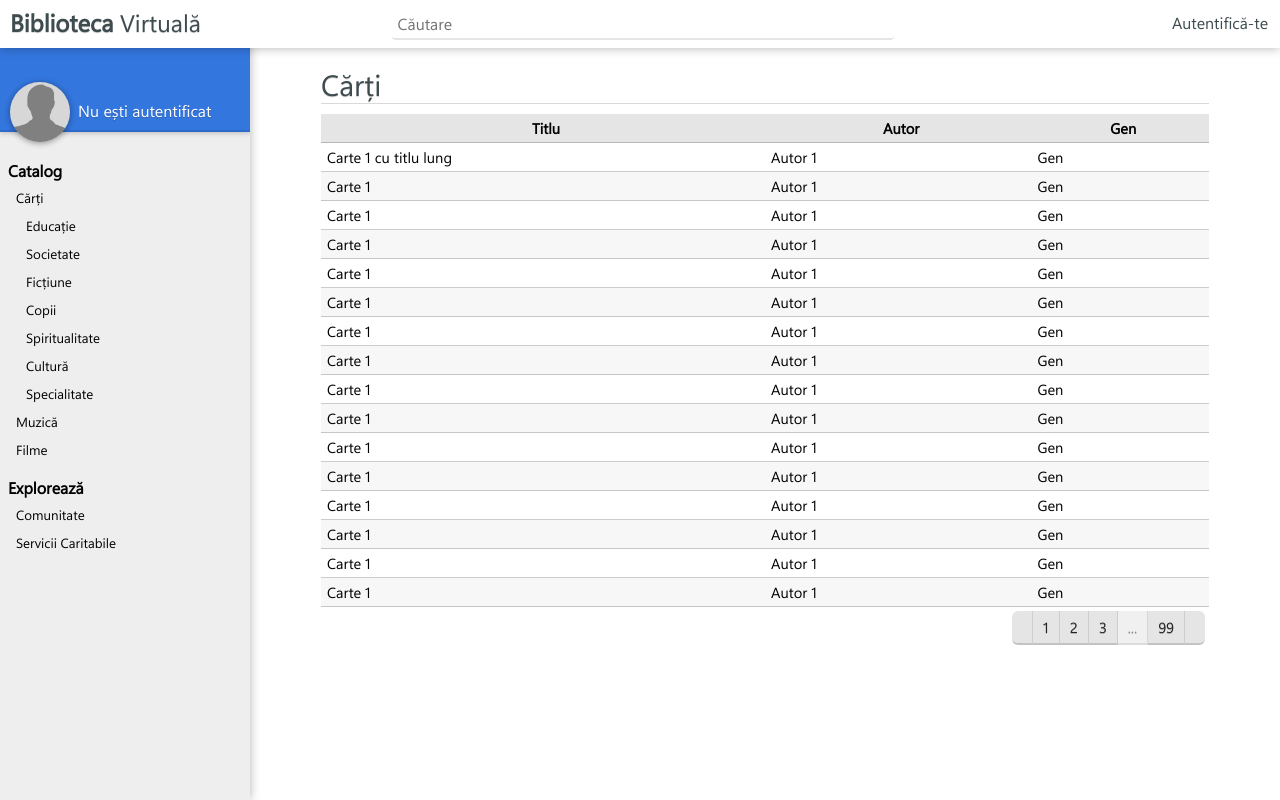
After one commit to RaduTek/Biblioteca, a PHP site: page /lista.html in a window 1280 px wide. The commit adds this page. Run offline with PHP 8.4, Linux system fonts and the light colour scheme; some libraries are stand-ins or nearby versions; some web fonts are replaced.

Commit message:
Update 2

```diff
--- a/css/style.css
+++ b/css/style.css
@@ -181,6 +181,8 @@ button:active iconify-icon {
     transition: background-color 0.2s;
     display: flex;
     user-select: none;
+    text-decoration: none;
+    color: inherit;
 }
 .btn-round.hold-focus:focus {
     background-color: rgba(0,0,0,11%);
@@ -214,11 +216,16 @@ button:active iconify-icon {
     border: none;
     border-radius: var(--button-radius);
     padding: 4px 10px;
+    color: #222;
     background-color: rgba(0,0,0,10%);
     border-bottom: 2px solid rgba(0,0,0,15%);
+    text-decoration: none;
     text-shadow: 0 1px 0 rgba(0,0,0,20%);
     transition: background-color 0.2s, box-shadow 0.2s;
     user-select: none;
+}
+.btn iconify-icon {
+    filter: drop-shadow(0 1px 0 rgba(0,0,0,20%));
 }
 .btn:hover {
     background-color: rgba(0,0,0,7%);
@@ -273,6 +280,7 @@ button:active iconify-icon {
     font-weight: inherit;
     border: none;
     outline: none;
+    box-sizing: border-box;
     border-radius: 4px;
     padding: 4px 6px;
     background-color: rgba(0,0,0,5%);
@@ -321,6 +329,57 @@ button:active iconify-icon {
     margin: 2px -4px -3px -4px;
 }
 
+h1, h2, h3, p {
+    margin: 0;
+    margin-bottom: 10px;
+}
+
+h1, h2, h3 {
+    font-weight: normal;
+    color: #3e4b4f;
+    text-shadow: 0 1px 0 rgba(0,0,0,15%);
+}
+
+h1 {
+    border-bottom: 1px solid rgba(0,0,0,15%);
+}
+
+.cards {
+    width: 100%;
+    display: flex;
+    flex-direction: row;
+    justify-content: center;
+}
+
+.cards .card {
+    margin: 10px;
+    display: flex;
+    flex-direction: column;
+    box-shadow: 0 3px 8px rgba(0,0,0,40%);
+    border-radius: 6px;
+    transition: transform 0.3s;
+    text-align: center;
+    padding: 8px;
+    align-self: center;
+}
+.cards .card h1 {
+    border: none;
+    font-size: 20pt;
+    font-weight: bold;
+    margin: 0;
+}
+.cards .card h2 {
+    border: none;
+    font-size: 14pt;
+    margin: 0 0 4px;
+}
+.cards.fixed-width .card {
+    width: 200px;
+}
+.cards.hoverable .card:hover {
+    transform: scale(105%);
+}
+
 #navTop {
     box-sizing: border-box;
     padding: 4px;
@@ -336,6 +395,10 @@ button:active iconify-icon {
 }
 #navTop iconify-icon {
     color: #3e4b4f;
+}
+#navTop a {
+    text-decoration: none;
+    color: inherit;
 }
 #navTop #navSidebar {
     flex: 0 0 40px;
@@ -354,6 +417,10 @@ button:active iconify-icon {
     padding-left: 6px;
     padding-bottom: 4px;
     text-shadow: 0 1px 0 rgba(0,0,0,15%);
+}
+#navTop #navLogo a:hover {
+    text-decoration: underline;
+    text-decoration-thickness: 1px;
 }
 #navTop #navLogo #navNumeApp {
     display: inline;
@@ -662,6 +729,13 @@ button:active iconify-icon {
     #navTop .btn-round > label {
         display: none;
     }
+    .cards {
+        flex-direction: column;
+    }
+    .cards .card {
+        width: 200px;
+        align-self: center;
+    }
 }
 @media screen and (max-width: 800px) {
     #navTop #navUser #btnShowSearch {
@@ -742,3 +816,17 @@ button:active iconify-icon {
         opacity: 0;
     }
 }
+
+/* Override class styles */
+
+.al-left   { text-align: left; }
+.al-center { text-align: center; }
+.al-right  { text-align: right; }
+
+.width-100 { width: 100%; }
+
+.display-block { display: block; }
+
+.border-none { border: none; }
+
+.margin-0 { margin: 0; }
--- /dev/null
+++ b/lista.html
@@ -0,0 +1,248 @@
+<!DOCTYPE html>
+<html lang="ro">
+    <head>
+        <title>Template - Biblioteca</title>
+
+        <meta name="viewport" content="width=device-width, initial-scale=1" />
+
+        <link rel="preload" href="font/SegoeUIVariable.woff" as="font" type="font/woff" crossorigin>
+        <link rel="preload" href="font/SegoeUIVariable.woff2" as="font" type="font/woff2" crossorigin>
+        <link rel="stylesheet" href="css/style.css" />
+
+        <script type="text/javascript" src="https://code.iconify.design/iconify-icon/1.0.0/iconify-icon.min.js"></script>
+        <script type="text/javascript" src="js/jquery-3.6.1.min.js"></script>
+
+        <script type="text/javascript" src="js/script.js"></script>
+    </head>
+    <body onload="bodyOnLoad()">
+        <div id="sus">
+            <div id="navTop">
+                <div id="navSidebarToggle">
+                    <button class="btn-round tt-parent" id="navSidebarToggleBtn">
+                        <span class="tt tt-br tt-delay m-deschide">Deschide meniu</span>
+                        <iconify-icon icon="fluent:navigation-20-filled" class="m-deschide" width="36"></iconify-icon>
+                        <span class="tt tt-br tt-delay m-inchide mobile-hide">Închide meniu</span>
+                        <iconify-icon icon="fluent:dismiss-20-filled" class="m-inchide mobile-hide" width="36"></iconify-icon>
+                    </button>
+                </div>
+                <div id="navLogo">
+                    <a href="index.html">
+                        <span id="navNumeApp">Biblioteca</span>
+                        <span id="navNumeSecundar"> Virtuală</span>
+                    </a>
+                </div>
+                <div id="navSearch">
+                    <form id="formSearch">
+                        <button id="btnHideSearch" class="tt-parent" type="reset">
+                            <span class="tt tt-br tt-delay">Închide</span>
+                            <iconify-icon icon="fluent:dismiss-16-regular"></iconify-icon>
+                        </button>
+                        <input id="inputSearch" type="text" name="cauta" placeholder="Căutare"/>
+                        <button id="btnSearch" class="tt-parent" type="sumbit">
+                            <span class="tt tt-bl tt-delay">Caută</span>
+                            <iconify-icon icon="fluent:search-16-regular"></iconify-icon>
+                        </button>
+                    </form>
+                </div>
+                <div id="navUser">
+                    <a href="login.html">
+                        <button class="btn-round tt-parent">
+                            <span class="tt tt-bl tt-delay">Autentifică-te</span>
+                            <label>Autentifică-te</label>
+                            <iconify-icon icon="fluent:person-16-regular" width="36"></iconify-icon>
+                        </button>
+                    </a>
+                    <button id="btnShowSearch" class="btn-round tt-parent">
+                        <span class="tt tt-bl tt-delay">Căutare</span>
+                        <label>Căutare</label>
+                        <iconify-icon icon="fluent:search-16-regular" width="32"></iconify-icon>
+                    </button>
+                </div>
+            </div>
+        </div>
+        <div id="sidebar">
+            <div id="sidebarDim"></div>
+            <div id="navSidebar">
+                <div id="sidebarProfile">
+                    <div id="sidebarProfileBack"></div>
+                    <div id="sidebarProfileFore">
+                        <img id="sidebarProfileImg" src="imagini/user-placeholder.jpg" />
+                        <span id="sidebarProfileNume">Nu ești autentificat</span>
+                    </div>
+                </div>
+
+                <div class="sidebarHead">Catalog</div>
+                <button class="sidebarBtn">
+                    <iconify-icon icon="fluent:library-16-filled" width="18"></iconify-icon>
+                    Cărți
+                </button>
+                <div class="sidebarCat" id="books">
+                    <button class="sidebarBtn">
+                        <iconify-icon icon="fluent:backpack-16-filled" width="18"></iconify-icon>
+                        Educație
+                    </button>
+                    <button class="sidebarBtn">
+                        <iconify-icon icon="fluent:people-16-filled" width="18"></iconify-icon>
+                        Societate
+                    </button>
+                    <button class="sidebarBtn">
+                        <iconify-icon icon="fluent:city-24-filled" width="18"></iconify-icon>
+                        Ficțiune
+                    </button>
+                    <button class="sidebarBtn">
+                        <iconify-icon icon="fluent:teddy-24-filled" width="18"></iconify-icon>
+                        Copii
+                    </button>
+                    <button class="sidebarBtn">
+                        <iconify-icon icon="fluent:weather-moon-24-filled" width="18"></iconify-icon>
+                        Spiritualitate
+                    </button>
+                    <button class="sidebarBtn">
+                        <iconify-icon icon="fluent:compass-northwest-24-filled" width="18"></iconify-icon>
+                        Cultură
+                    </button>
+                    <button class="sidebarBtn">
+                        <iconify-icon icon="fluent:beaker-24-filled" width="18"></iconify-icon>
+                        Specialitate
+                    </button>
+                </div>
+                <button class="sidebarBtn">
+                    <iconify-icon icon="fluent:play-circle-16-filled" width="18"></iconify-icon>
+                    Muzică
+                </button>
+                <button class="sidebarBtn">
+                    <iconify-icon icon="fluent:movies-and-tv-16-filled" width="18"></iconify-icon>
+                    Filme
+                </button>
+
+                <div class="sidebarHead">Explorează</div>
+                <button class="sidebarBtn">
+                    <iconify-icon icon="fluent:people-team-24-filled" width="18"></iconify-icon>
+                    Comunitate
+                </button>
+                <button class="sidebarBtn">
+                    <iconify-icon icon="fluent:guardian-24-filled" width="18"></iconify-icon>
+                    Servicii Caritabile
+                </button>
+            </div>
+        </div>
+
+        <div id="pagina">
+            <div id="continut">
+
+                <h1>Cărți</h1>
+
+                <div class="sub">
+                    <div class="table">
+                        <table>
+                            <thead>
+                                <tr>
+                                    <th class="title">Titlu</th>
+                                    <th class="author">Autor</th>
+                                    <th class="genre">Gen</th>
+                                </tr>
+                            </thead>
+                            <tbody>
+                                <tr>
+                                    <td>Carte 1 cu titlu lung</td>
+                                    <td>Autor 1</td>
+                                    <td>Gen</td>
+                                </tr>
+                                <tr>
+                                    <td>Carte 1</td>
+                                    <td>Autor 1</td>
+                                    <td>Gen</td>
+                                </tr>
+                                <tr>
+                                    <td>Carte 1</td>
+                                    <td>Autor 1</td>
+                                    <td>Gen</td>
+                                </tr>
+                                <tr>
+                                    <td>Carte 1</td>
+                                    <td>Autor 1</td>
+                                    <td>Gen</td>
+                                </tr>
+                                <tr>
+                                    <td>Carte 1</td>
+                                    <td>Autor 1</td>
+                                    <td>Gen</td>
+                                </tr>
+                                <tr>
+                                    <td>Carte 1</td>
+                                    <td>Autor 1</td>
+                                    <td>Gen</td>
+                                </tr>
+                                <tr>
+                                    <td>Carte 1</td>
+                                    <td>Autor 1</td>
+                                    <td>Gen</td>
+                                </tr>
+                                <tr>
+                                    <td>Carte 1</td>
+                                    <td>Autor 1</td>
+                                    <td>Gen</td>
+                                </tr>
+                                <tr>
+                                    <td>Carte 1</td>
+                                    <td>Autor 1</td>
+                                    <td>Gen</td>
+                                </tr>
+                                <tr>
+                                    <td>Carte 1</td>
+                                    <td>Autor 1</td>
+                                    <td>Gen</td>
+                                </tr>
+                                <tr>
+                                    <td>Carte 1</td>
+                                    <td>Autor 1</td>
+                                    <td>Gen</td>
+                                </tr>
+                                <tr>
+                                    <td>Carte 1</td>
+                                    <td>Autor 1</td>
+                                    <td>Gen</td>
+                                </tr>
+                                <tr>
+                                    <td>Carte 1</td>
+                                    <td>Autor 1</td>
+                                    <td>Gen</td>
+                                </tr>
+                                <tr>
+                                    <td>Carte 1</td>
+                                    <td>Autor 1</td>
+                                    <td>Gen</td>
+                                </tr>
+                                <tr>
+                                    <td>Carte 1</td>
+                                    <td>Autor 1</td>
+                                    <td>Gen</td>
+                                </tr>
+                                <tr>
+                                    <td>Carte 1</td>
+                                    <td>Autor 1</td>
+                                    <td>Gen</td>
+                                </tr>
+                            </tbody>
+                        </table>
+                    </div>
+                </div>
+                <div class="sub">
+                    <div class="form-field">
+                        <div class="pagination">
+                            <button class="btn"><iconify-icon icon="fluent:chevron-left-16-filled"></iconify-icon></button>
+                            <button class="btn">1</button>
+                            <button class="btn">2</button>
+                            <button class="btn">3</button>
+                            <button class="btn" disabled>...</button>
+                            <button class="btn">99</button>
+                            <button class="btn"><iconify-icon icon="fluent:chevron-right-16-filled"></iconify-icon></button>
+                        </div>
+                    </div>
+                </div>
+            </div>
+        </div>
+
+        <div id="toastHost"></div>
+    </body>
+</html>
```
Also changed, not shown: index.html (added, +164 -0 lines), login.html (added, +158 -0 lines).
